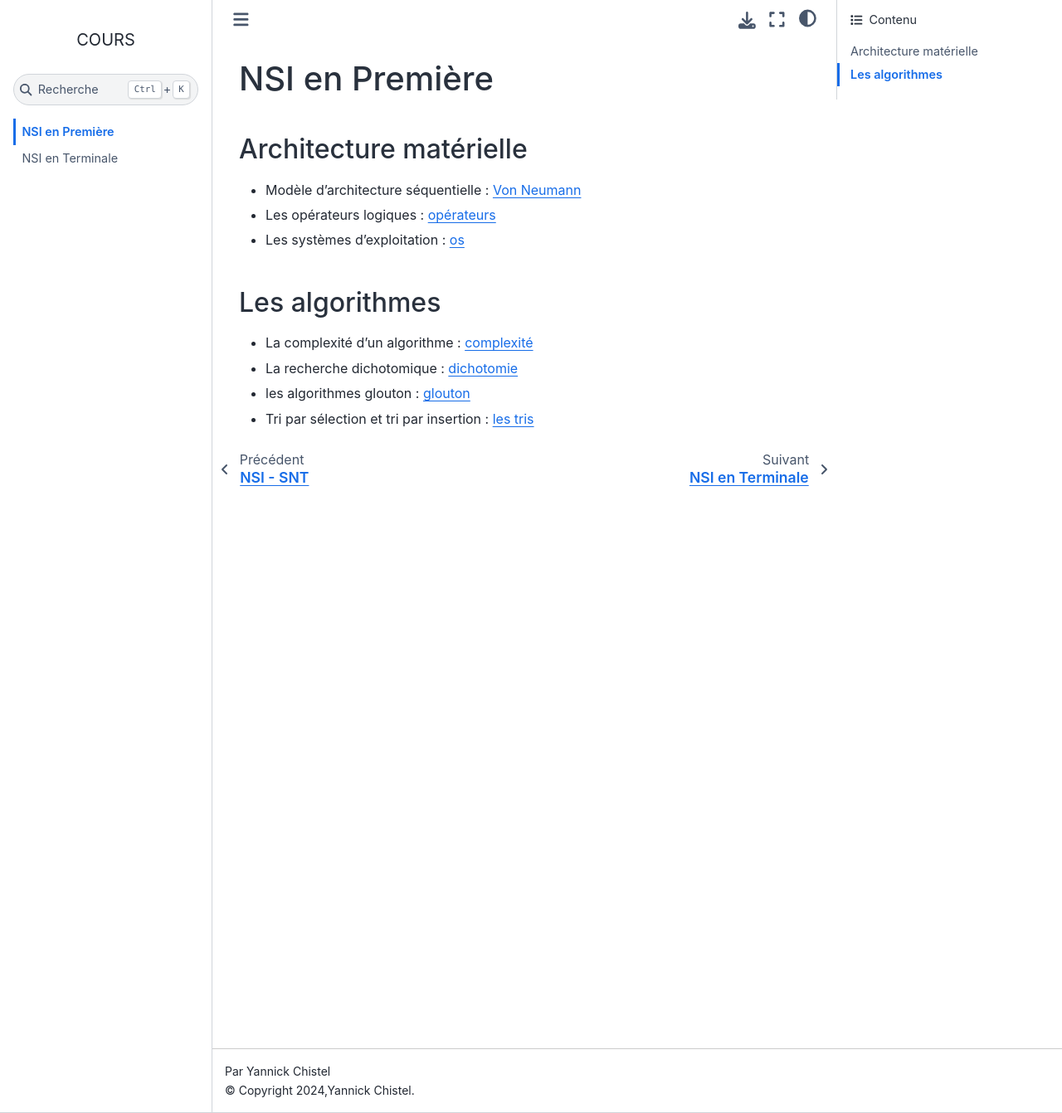
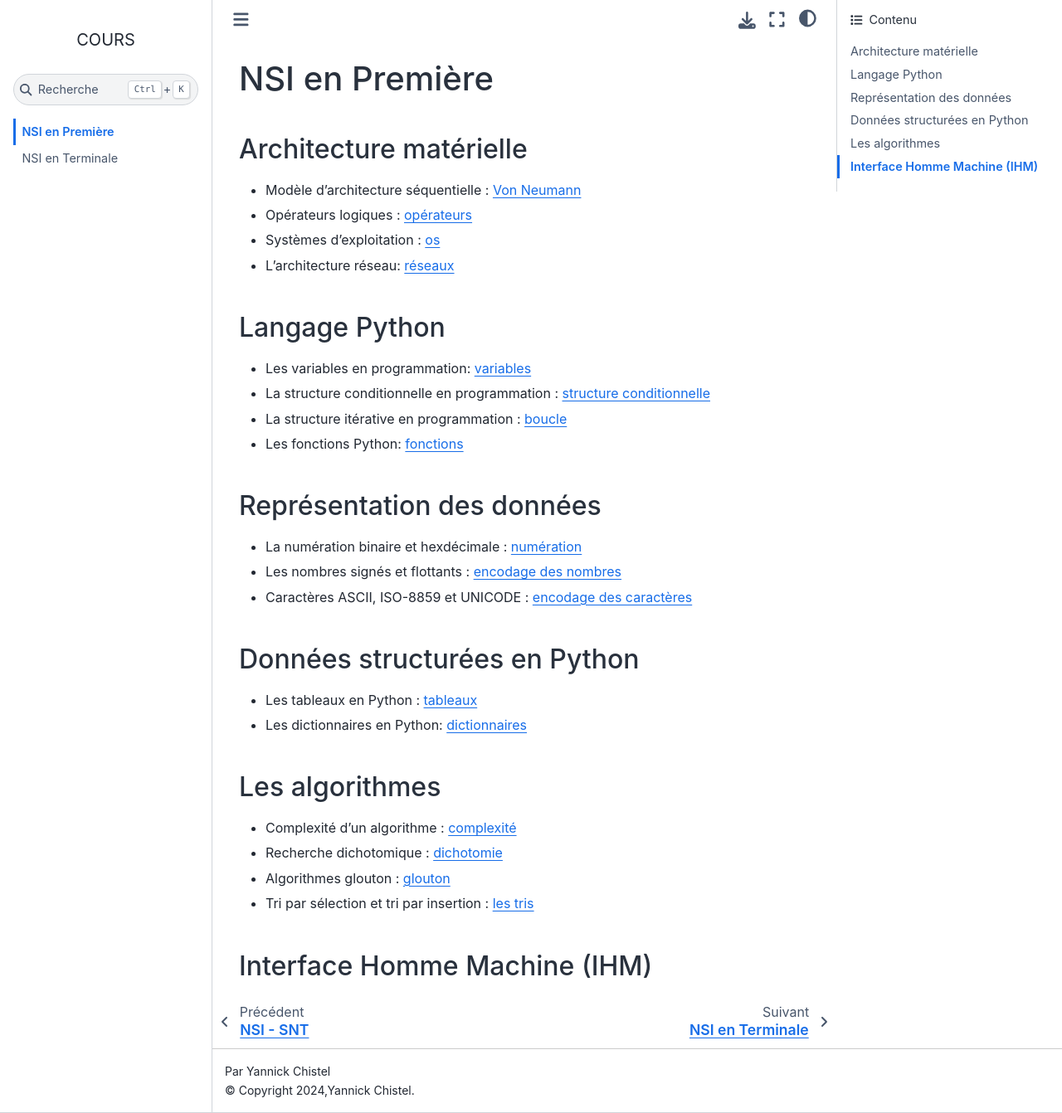
Before and after one commit to ychistel/cours, a Sphinx documentation site: the page built from source/content/1nsi.rst, in a window 1280 px wide and 1342 px high. Shown: the whole window at 83% size. Built offline with Sphinx 7.4.7 and the Sphinx Book theme 1.1.4, drawn with Linux system fonts in a browser that asks for light colours.

Commit message:
mise à jour des contenus de première

```diff
--- a/source/content/1nsi.rst
+++ b/source/content/1nsi.rst
@@ -4,24 +4,66 @@ NSI en Première
 Architecture matérielle
 -----------------------
 
+.. _`Von Neumann` : https://ychistel.github.io/1nsi_architecture_von_neumann/
+.. _opérateurs: https://ychistel.github.io/1nsi_operateur_logique
+.. _os : https://ychistel.github.io/1nsi_systeme_exploitation
+.. _réseaux: https://ychistel.github.io/1nsi_architecture_reseau/
+
 -   Modèle d'architecture séquentielle : `Von Neumann`_
--   Les opérateurs logiques : opérateurs_
--   Les systèmes d'exploitation : os_
+-   Opérateurs logiques : opérateurs_
+-   Systèmes d'exploitation : os_
+-   L'architecture réseau: réseaux_
 
+Langage Python
+---------------
+
+.. _variables: https://ychistel.github.io/1nsi_python_variable
+.. _`structure conditionnelle`: https://ychistel.github.io/1nsi_python_conditionnel
+.. _boucle: https://ychistel.github.io/1nsi_python_boucle
+.. _fonctions: https://ychistel.github.io/1nsi_python_fonction
+
+-   Les variables en programmation: variables_
+-   La structure conditionnelle en programmation : `structure conditionnelle`_
+-   La structure itérative en programmation : boucle_
+-   Les fonctions Python: fonctions_
+
+Représentation des données
+--------------------------
+
+.. _numération: https://ychistel.github.io/1nsi_numeration
+.. _`encodage des nombres`: https://ychistel.github.io/1nsi_encodage_nombres
+.. _`encodage des caractères`: https://ychistel.github.io/1nsi_encodage_texte
+
+-   La numération binaire et hexdécimale : numération_
+-   Les nombres signés et flottants : `encodage des nombres`_
+-   Caractères ASCII, ISO-8859 et UNICODE : `encodage des caractères`_
+
+Données structurées en Python
+------------------------------
+
+.. _tableaux: https://ychistel.github.io/1nsi_tableaux
+.. _dictionnaires: https://ychistel.github.io/1nsi_dictionnaire
+
+-   Les tableaux en Python : tableaux_
+-   Les dictionnaires en Python: dictionnaires_
 
 Les algorithmes
 ----------------
 
--   La complexité d'un algorithme : `complexité`_
--   La recherche dichotomique : `dichotomie`_
--   les algorithmes glouton : `glouton`_
--   Tri par sélection et tri par insertion : `les tris`_
-
-
-.. _`Von Neumann` : https://ychistel.github.io/1nsi_architecture_von_neumann/
-.. _opérateurs: https://ychistel.github.io/1nsi_operateur_logique
-.. _os : https://ychistel.github.io/1nsi_systeme_exploitation
 .. _`les tris`: https://ychistel.github.io/1nsi_tris_tableaux/
 .. _`glouton`: https://ychistel.github.io/1nsi_algo_glouton/
 .. _dichotomie: https://ychistel.github.io/1nsi_algo_dichotomie
 .. _complexité: https://ychistel.github.io/1nsi_complexite
+
+-   Complexité d'un algorithme : `complexité`_
+-   Recherche dichotomique : `dichotomie`_
+-   Algorithmes glouton : `glouton`_
+-   Tri par sélection et tri par insertion : `les tris`_
+
+Interface Homme Machine (IHM)
+-----------------------------
+
+.. _`langages du web` : https://ychistel.github.io/
+.. _interactivité: https://ychistel.github.io/
+.. _formulaire: https://ychistel.github.io/
+.. _`requêtes HTTP`: https://ychistel.github.io/
```
